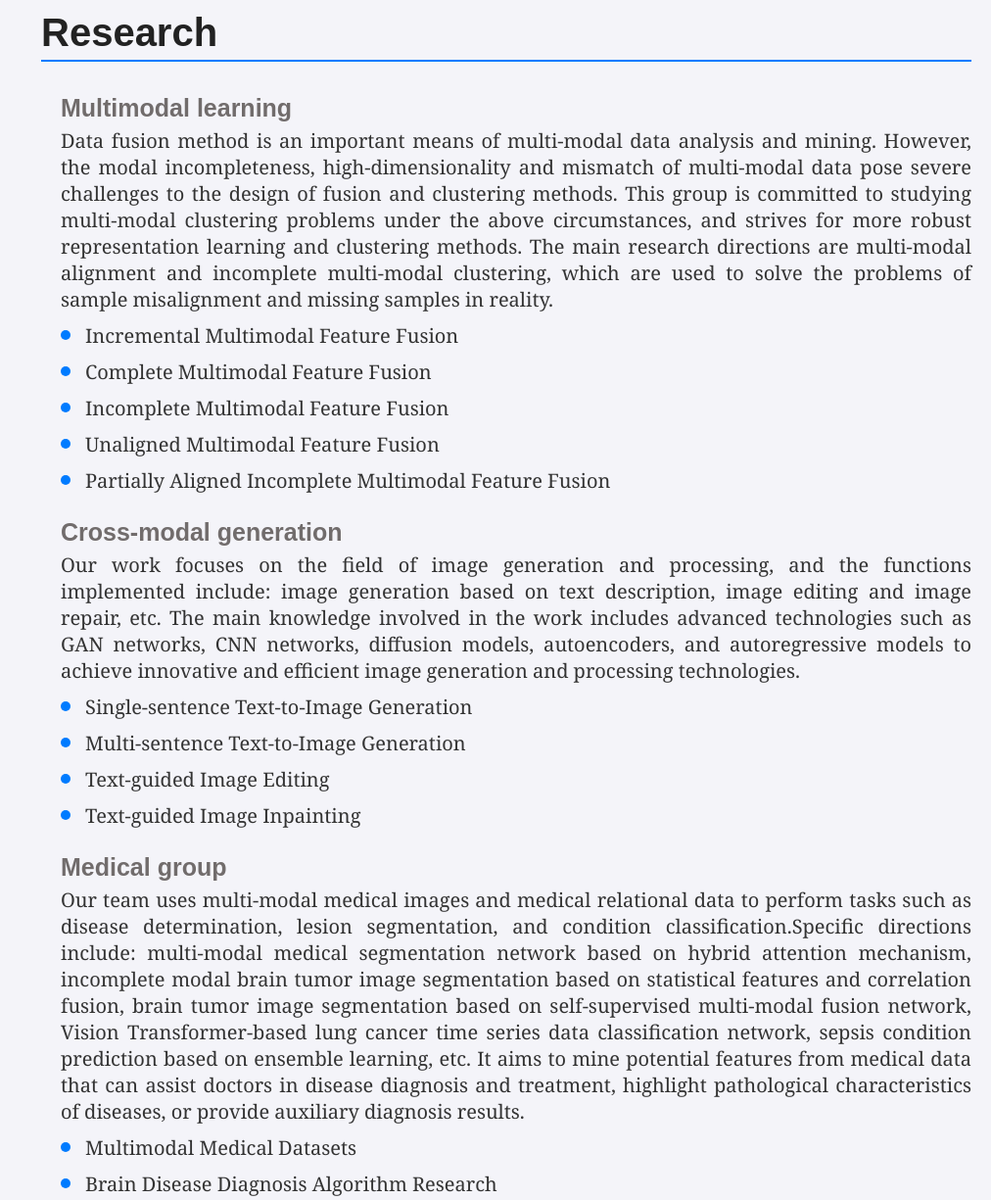
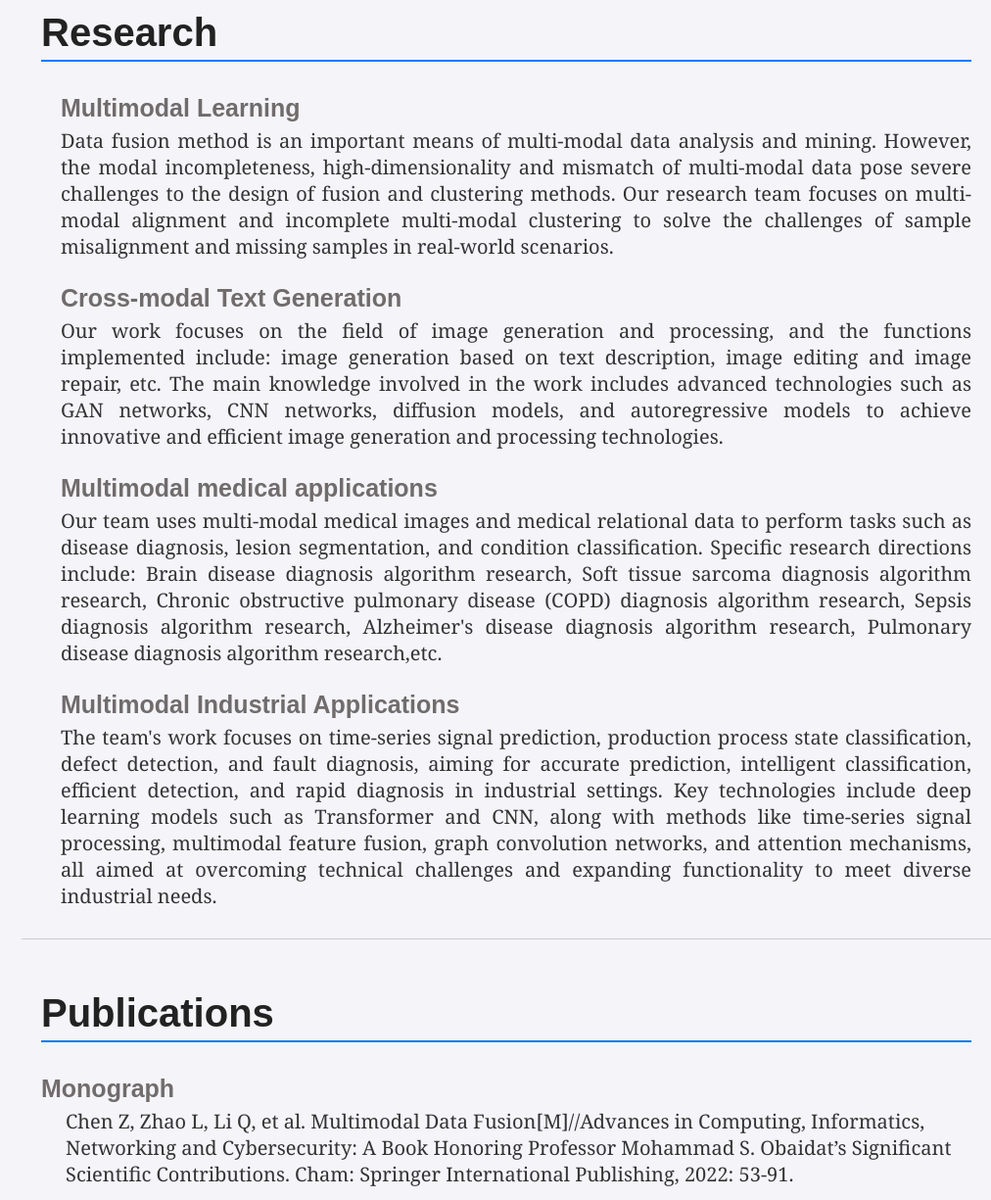
Before and after one commit to liangzhao88/liangzhao.github.io, a plain HTML site: page index.html in a window 1280 px wide. Shown: the part 1740-2965 px from the top of the page at 98% size, without its empty margins (268-1280 px from the left). Drawn offline with Linux system fonts and the light colour scheme.

Commit message:
Update index.html

```diff
--- a/index.html
+++ b/index.html
@@ -104,72 +104,29 @@
                     <p>(1) Conducting research on models for fusing low-quality and heterogeneous multimodal data,
                         addressing issues such as mismatch, incompleteness, inaccuracy, and imbalance. </p>
                     <p>(2) Analyzing medical and industrial data based on multimodal fusion theories. </p> -->
-                    <h3>Multimodal learning</h3>
+                    <h3>Multimodal Learning</h3>
                     <p>Data fusion method is an important means of multi-modal data analysis and mining.
                         However, the modal incompleteness, high-dimensionality and mismatch of multi-modal data pose severe
-                        challenges to the design of fusion and clustering methods.
-                        This group is committed to studying multi-modal clustering problems under the above circumstances,
-                        and strives for more robust representation learning and clustering methods.
-                        The main research directions are multi-modal alignment and incomplete multi-modal clustering,
-                        which are used to solve the problems of sample misalignment and missing samples in reality.</p>
-                    <ul class="multi_fusion">
-                        <li>Incremental Multimodal Feature Fusion</li>
-                        <li>Complete Multimodal Feature Fusion</li>
-                        <li>Incomplete Multimodal Feature Fusion</li>
-                        <li>Unaligned Multimodal Feature Fusion</li>
-                        <li>Partially Aligned Incomplete Multimodal Feature Fusion</li>
-                    </ul>
+                        challenges to the design of fusion and clustering methods. Our research team focuses on multi-modal
+                        alignment and incomplete multi-modal clustering to solve the challenges of sample misalignment and missing samples in real-world scenarios.
+                        </p>
 
-                    <h3>Cross-modal generation</h3>
-                    <p>Our work focuses on the field of image generation and processing,
-                        and the functions implemented include: image generation based on text description, image editing and
-                        image repair, etc.
-                        The main knowledge involved in the work includes advanced technologies such as GAN networks, CNN
-                        networks,
-                        diffusion models, autoencoders, and autoregressive models to achieve innovative and efficient image
-                        generation and processing technologies.</p>
-                    <ul class="crossmodal">
-                        <li>Single-sentence Text-to-Image Generation</li>
-                        <li>Multi-sentence Text-to-Image Generation</li>
-                        <li>Text-guided Image Editing</li>
-                        <li>Text-guided Image Inpainting</li>
-                    </ul>
+                    <h3>Cross-modal Text Generation</h3>
+                    <p>Our work focuses on the field of image generation and processing, and the functions implemented include: image generation based on text description,
+                        image editing and image repair, etc. The main knowledge involved in the work includes advanced technologies such as GAN networks, CNN networks,
+                        diffusion models, and autoregressive models to achieve innovative and efficient image generation and processing technologies.</p>
 
-                    <h3>Medical group</h3>
-                    <p>Our team uses multi-modal medical images and medical relational data to perform tasks such as disease
-                        determination,
-                        lesion segmentation, and condition classification.Specific directions include:
-                        multi-modal medical segmentation network based on hybrid attention mechanism,
-                        incomplete modal brain tumor image segmentation based on statistical features and correlation
-                        fusion, brain tumor image segmentation based on self-supervised multi-modal fusion network,
-                        Vision Transformer-based lung cancer time series data classification network, sepsis condition
-                        prediction based on ensemble learning, etc.
-                        It aims to mine potential features from medical data that can assist doctors in disease diagnosis
-                        and treatment,
-                        highlight pathological characteristics of diseases, or provide auxiliary diagnosis results.</p>
-                    <ul class="medical">
-                        <li>Multimodal Medical Datasets</li>
-                        <li>Brain Disease Diagnosis Algorithm Research</li>
-                        <li>Soft Tissue Sarcoma Diagnosis Algorithm Research</li>
-                        <li>Chronic Obstructive Pulmonary Disease (COPD) Diagnosis Algorithm Research</li>
-                        <li>Sepsis Diagnosis Algorithm Research</li>
-                        <li>Alzheimer's Disease Diagnosis Algorithm Research</li>
-                        <li>Pulmonary Disease Diagnosis Algorithm Research</li>
-                        <li>Auxiliary Diagnosis Applications</li>
-                    </ul>
+                    <h3>Multimodal medical applications</h3>
+                    <p>Our team uses multi-modal medical images and medical relational data to perform tasks such as disease diagnosis, lesion segmentation,
+                        and condition classification. Specific research directions include: Brain disease diagnosis algorithm research,
+                        Soft tissue sarcoma diagnosis algorithm research, Chronic obstructive pulmonary disease (COPD) diagnosis algorithm research,
+                        Sepsis diagnosis algorithm research, Alzheimer's disease diagnosis algorithm research, Pulmonary disease diagnosis algorithm research,etc.</p>
 
                     <h3>Multimodal Industrial Applications</h3>
-                    <p>The team's work focuses on time-series signal prediction, production process state classification, defect detection, and fault diagnosis,
-                         aiming to achieve accurate prediction, intelligent classification, efficient detection, and rapid diagnosis in industrial settings.
-                          Key technologies include deep learning models such as Transformer and CNN, as well as methods like time-series signal processing,
-                          multimodal feature fusion, graph convolution networks, and attention mechanisms. The goal is to enhance prediction accuracy and efficiency,
-                           enable intelligent production state monitoring, and improve automation in defect detection and fault diagnosis,
-                           overcoming technical challenges in algorithm innovation and functional expansion to meet diverse industrial needs.</p>
-                    <ul class="industrial">
-                        <li>State Classification and Object Detection Based on Multimodal Sintering Dataset</li>
-                        <li>Fault Diagnosis Based on Pumping Unit Work Sequence Data</li>
-                        <li>Time Series Prediction Based on Industrial Open Dataset</li>
-                    </ul>
+                    <p>The team's work focuses on time-series signal prediction, production process state classification, defect detection,
+                        and fault diagnosis, aiming for accurate prediction, intelligent classification, efficient detection, and rapid diagnosis in industrial settings.
+                        Key technologies include deep learning models such as Transformer and CNN, along with methods like time-series signal processing, multimodal feature fusion,
+                        graph convolution networks, and attention mechanisms, all aimed at overcoming technical challenges and expanding functionality to meet diverse industrial needs.</p>
                     </div>
                 </section>
 
```
